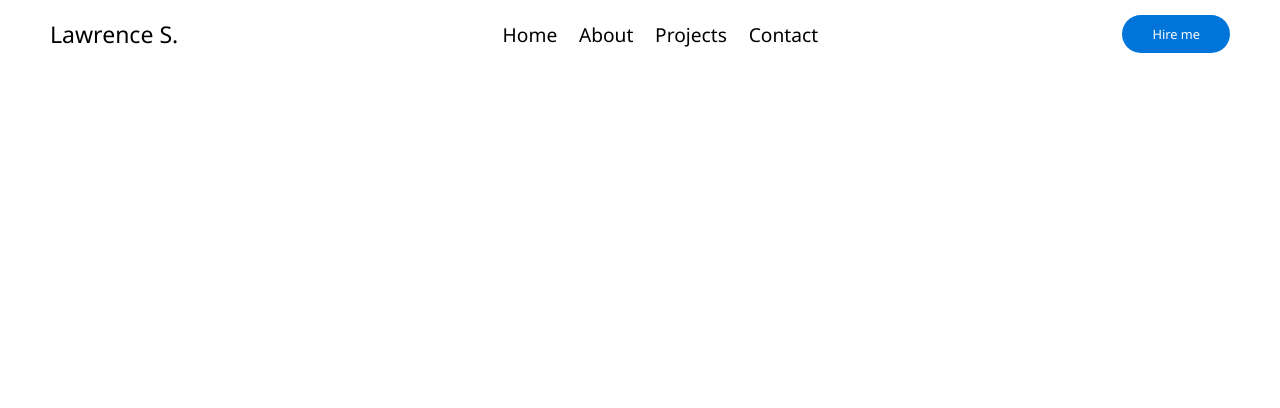
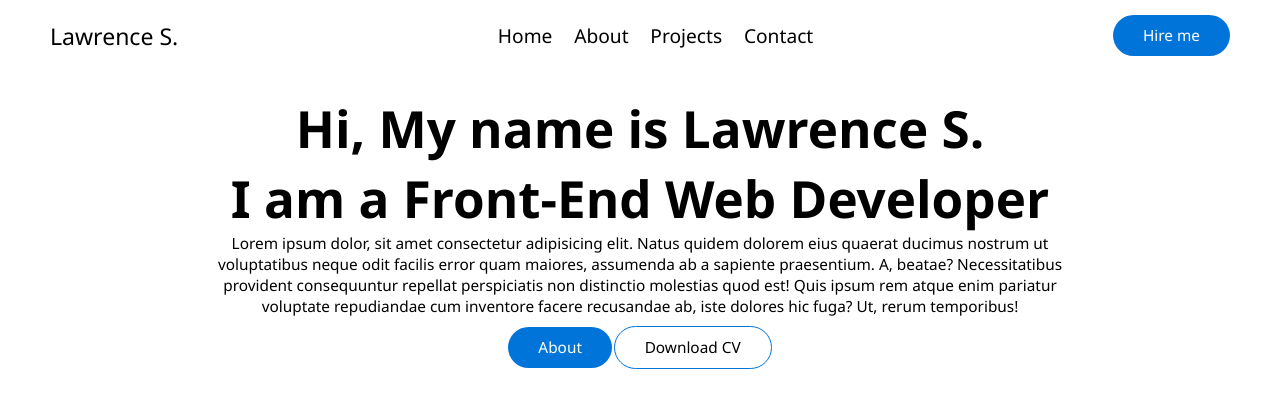
Before and after one commit to las-qwerty/las-qwerty, a plain HTML site: page index.html in a window 1280 px wide. Drawn offline with Linux system fonts and the light colour scheme.

Commit message:
added a section

```diff
--- a/index.html
+++ b/index.html
@@ -19,6 +19,21 @@
         </nav>
         <button class="hire" id="hire">Hire me</button>
     </header>
+
+    <div class="section">
+        <div class="coloumn">
+            <h1>Hi, My name is Lawrence S. <br>I am a Front-End Web Developer </h1>
+            <p>Lorem ipsum dolor, sit amet consectetur adipisicing elit. Natus quidem dolorem eius quaerat ducimus
+                nostrum ut voluptatibus neque odit facilis error quam maiores, assumenda ab a sapiente praesentium. A,
+                beatae?
+                Necessitatibus provident consequuntur repellat perspiciatis non distinctio molestias quod est! Quis
+                ipsum rem atque enim pariatur voluptate repudiandae cum inventore facere recusandae ab, iste dolores hic
+                fuga? Ut, rerum temporibus!</p>
+            <br>
+            <button type="button" class="hire" id="hire">About</button>
+            <button type="button" class="hire1" id="hire1">Download CV</button>
+        </div>
+    </div>
 </body>
 
 </html>
--- a/styles.css
+++ b/styles.css
@@ -4,6 +4,22 @@
     box-sizing: border-box;
     font-size: 0.8em;
     font-family: 'Segoe UI', Tahoma, Geneva, Verdana, sans-serif;
+}
+
+h1 {
+    font-size: 4rem;
+}
+
+h2 {
+    font-size: 3rem;
+}
+
+h3 {
+    font-size: 2rem;
+}
+
+p {
+    font-size: 1.2rem;
 }
 
 header {
@@ -24,11 +40,38 @@ nav .nav-links {
     text-decoration: none;
 }
 
+nav .nav-links:hover {
+    text-decoration: underline;
+}
+
 #hire {
     padding: 10px 30px;
-    font-size: 1rem;
+    font-size: 1.2rem;
     border: none;
     background-color: #0074D9;
     border-radius: 35rem;
     color: #ffffff;
+    cursor: pointer;
 }
+
+#hire1 {
+    padding: 10px 30px;
+    font-size: 1.2rem;
+    border: 1px solid #0074D9;
+    background-color: transparent;
+    border-radius: 35rem;
+    color: #000;
+    cursor: pointer;
+}
+
+.section {
+    display: flex;
+    align-items: center;
+    justify-content: center;
+    height: 40vh;
+    text-align: center;
+}
+
+.coloumn {
+    width: 70%;
+}
```
